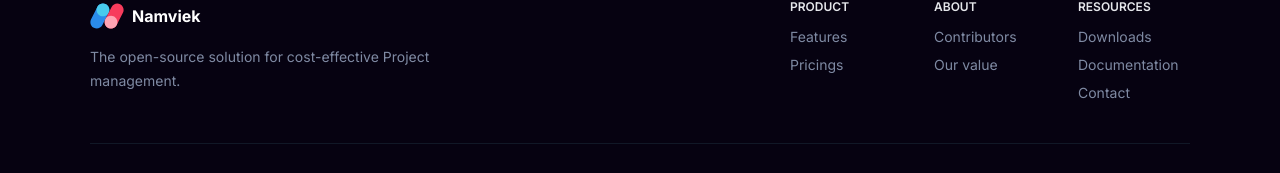
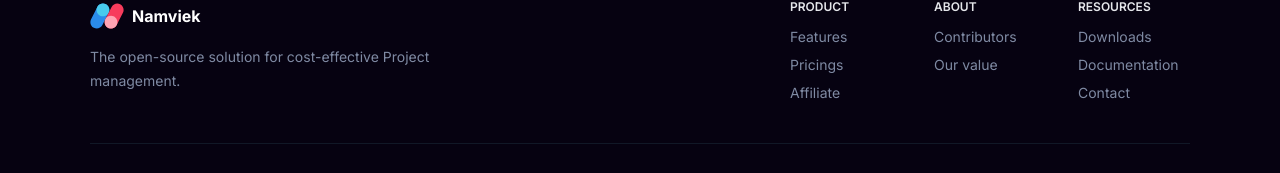
Before and after one commit to hudy9x/namviek-landingpage, a Next.js app: page /pricing in a window 1280 px wide. Shown: the part 6716-6889 px from the top of the page. Built offline with nearby package versions, Linux system fonts and the light colour scheme; no server answers.

Commit message:
chore: add affiliate program

```diff
--- a/src/containers/Footer.tsx
+++ b/src/containers/Footer.tsx
@@ -8,7 +8,7 @@ export default function Footer() {
         { title: 'Features', link: '/#features' },
         // { title: 'Integrations', link: '#features' },
         { title: 'Pricings', link: '/pricing' },
-        // { title: 'Change logs', link: '/changelog' },
+        { title: 'Affiliate', link: 'https://namviek.lemonsqueezy.com/affiliates' },
       ]
     },
 
```
